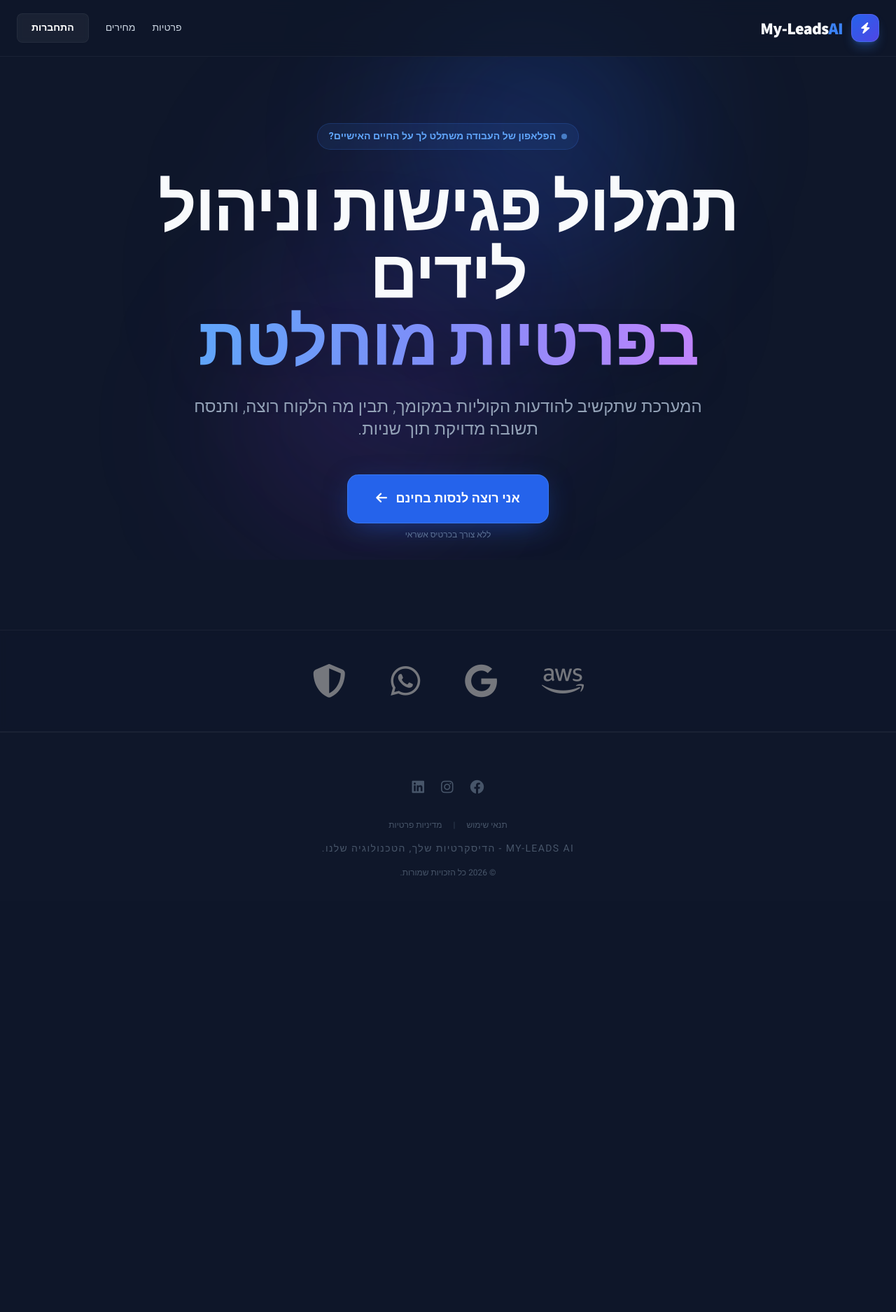
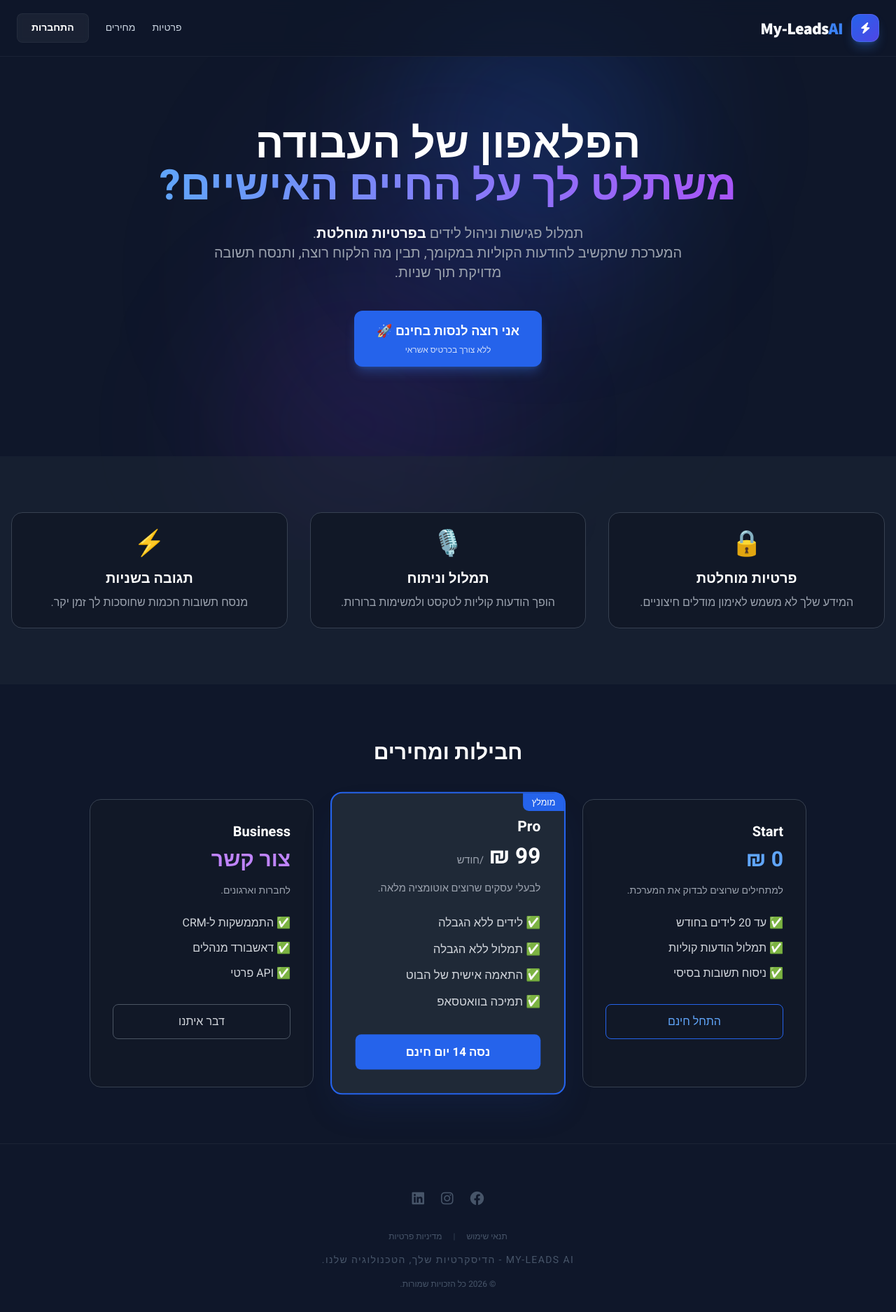
Before and after one commit to shay-mordechai/leadflow-ai, a Python web app: template src/templates/marketing.html in a window 1280 px wide. Shown: the whole page at 70% size. Before the commit the page ends 1251 px from the top, so only its background shows below. Run offline with Jinja, Linux system fonts and the light colour scheme; the template is opened without the code that fills it, so the values that code supplies are empty; some libraries are stand-ins or nearby versions.

Commit message:
Fix: Updated Worker imports and restored Marketing page content

```diff
--- a/src/templates/marketing.html
+++ b/src/templates/marketing.html
@@ -1,38 +1,97 @@
 {% extends "base.html" %}
 
 {% block content %}
-    <header class="relative pt-10 pb-20 md:pt-20 md:pb-32 container mx-auto px-6 text-center max-w-5xl">
-        <div class="inline-flex items-center gap-2 px-4 py-2 rounded-full bg-blue-500/10 border border-blue-500/20 text-blue-400 text-sm font-bold mb-8 animate-fade-in-up">
-            <span class="w-2 h-2 rounded-full bg-blue-400 animate-pulse"></span>
-            הפלאפון של העבודה משתלט לך על החיים האישיים?
-        </div>
+<section class="relative pt-20 pb-32 overflow-hidden">
+    <div class="container mx-auto px-4 text-center relative z-10">
 
-        <h1 class="text-5xl md:text-7xl lg:text-8xl font-black font-display leading-[1.1] mb-8 tracking-tight">
-            תמלול פגישות וניהול לידים<br/>
-            <span class="text-transparent bg-clip-text bg-gradient-to-r from-blue-400 via-indigo-400 to-purple-400 drop-shadow-2xl">בפרטיות מוחלטת</span>
+        <h1 class="text-4xl md:text-6xl font-bold mb-6 leading-tight">
+            <span class="text-white">הפלאפון של העבודה</span>
+            <br />
+            <span class="text-transparent bg-clip-text bg-gradient-to-r from-blue-400 to-purple-500">
+                משתלט לך על החיים האישיים?
+            </span>
         </h1>
 
-        <p class="text-lg md:text-2xl text-slate-400 mb-12 max-w-3xl mx-auto leading-relaxed font-light">
+        <p class="text-xl text-gray-400 mb-10 max-w-2xl mx-auto">
+            תמלול פגישות וניהול לידים <span class="text-white font-bold">בפרטיות מוחלטת</span>.
+            <br>
             המערכת שתקשיב להודעות הקוליות במקומך, תבין מה הלקוח רוצה, ותנסח תשובה מדויקת תוך שניות.
         </p>
 
-        <div class="flex flex-col md:flex-row gap-5 justify-center items-center">
-            <div class="flex flex-col items-center w-full md:w-auto group">
-                <a href="/register" class="btn-shimmer animate-shimmer w-full md:w-auto relative px-10 py-5 rounded-2xl font-bold text-lg text-white shadow-[0_10px_40px_-10px_rgba(37,99,235,0.5)] hover:shadow-[0_20px_60px_-15px_rgba(37,99,235,0.6)] hover:-translate-y-1 transition-all duration-300 border border-blue-400/30">
-                    אני רוצה לנסות בחינם
-                    <i class="fas fa-arrow-left mr-2 transition-transform group-hover:-translate-x-1"></i>
-                </a>
-                <span class="text-xs text-slate-500 mt-2">ללא צורך בכרטיס אשראי</span>
+        <div class="flex justify-center gap-4">
+            <a href="/register" class="px-8 py-4 bg-blue-600 hover:bg-blue-700 text-white rounded-xl font-bold text-lg transition-all shadow-lg shadow-blue-500/30">
+                אני רוצה לנסות בחינם 🚀
+                <span class="block text-xs font-normal opacity-80 mt-1">ללא צורך בכרטיס אשראי</span>
+            </a>
+        </div>
+    </div>
+</section>
+
+<section class="py-20 bg-gray-800/50">
+    <div class="container mx-auto px-4">
+        <div class="grid md:grid-cols-3 gap-8 text-center">
+            <div class="p-6 bg-gray-900 rounded-2xl border border-gray-700">
+                <div class="text-4xl mb-4">🔒</div>
+                <h3 class="text-xl font-bold text-white mb-2">פרטיות מוחלטת</h3>
+                <p class="text-gray-400">המידע שלך לא משמש לאימון מודלים חיצוניים.</p>
+            </div>
+            <div class="p-6 bg-gray-900 rounded-2xl border border-gray-700">
+                <div class="text-4xl mb-4">🎙️</div>
+                <h3 class="text-xl font-bold text-white mb-2">תמלול וניתוח</h3>
+                <p class="text-gray-400">הופך הודעות קוליות לטקסט ולמשימות ברורות.</p>
+            </div>
+            <div class="p-6 bg-gray-900 rounded-2xl border border-gray-700">
+                <div class="text-4xl mb-4">⚡</div>
+                <h3 class="text-xl font-bold text-white mb-2">תגובה בשניות</h3>
+                <p class="text-gray-400">מנסח תשובות חכמות שחוסכות לך זמן יקר.</p>
             </div>
         </div>
-    </header>
+    </div>
+</section>
 
-    <div class="border-y border-white/5 bg-slate-900/50 backdrop-blur-sm py-12 relative z-10">
-        <div class="flex flex-wrap justify-center items-center gap-8 md:gap-16 grayscale opacity-70 hover:grayscale-0 hover:opacity-100 transition duration-500">
-            <i class="fab fa-aws text-4xl md:text-5xl text-slate-400 hover:text-[#FF9900]"></i>
-            <i class="fab fa-google text-4xl md:text-5xl text-slate-400 hover:text-[#EA4335]"></i>
-            <i class="fab fa-whatsapp text-4xl md:text-5xl text-slate-400 hover:text-[#25D366]"></i>
-            <i class="fas fa-shield-alt text-4xl md:text-5xl text-slate-400 hover:text-blue-500"></i>
+<section id="pricing" class="py-20">
+    <div class="container mx-auto px-4">
+        <h2 class="text-3xl font-bold text-center text-white mb-12">חבילות ומחירים</h2>
+
+        <div class="grid md:grid-cols-3 gap-8 max-w-5xl mx-auto">
+            <div class="bg-gray-900 border border-gray-700 rounded-2xl p-8 hover:border-blue-500 transition-colors">
+                <h3 class="text-xl font-bold text-white mb-2">Start</h3>
+                <div class="text-3xl font-bold text-blue-400 mb-4">0 ₪</div>
+                <p class="text-gray-400 text-sm mb-6">למתחילים שרוצים לבדוק את המערכת.</p>
+                <ul class="space-y-3 text-gray-300 mb-8">
+                    <li>✅ עד 20 לידים בחודש</li>
+                    <li>✅ תמלול הודעות קוליות</li>
+                    <li>✅ ניסוח תשובות בסיסי</li>
+                </ul>
+                <a href="/register" class="block w-full py-3 border border-blue-600 text-blue-400 hover:bg-blue-600 hover:text-white text-center rounded-lg transition-all">התחל חינם</a>
+            </div>
+
+            <div class="bg-gray-800 border-2 border-blue-600 rounded-2xl p-8 relative transform scale-105 shadow-2xl shadow-blue-900/20">
+                <div class="absolute top-0 right-0 bg-blue-600 text-white text-xs px-3 py-1 rounded-bl-lg rounded-tr-lg">מומלץ</div>
+                <h3 class="text-xl font-bold text-white mb-2">Pro</h3>
+                <div class="text-3xl font-bold text-white mb-4">99 ₪ <span class="text-sm font-normal text-gray-400">/חודש</span></div>
+                <p class="text-gray-400 text-sm mb-6">לבעלי עסקים שרוצים אוטומציה מלאה.</p>
+                <ul class="space-y-3 text-gray-300 mb-8">
+                    <li>✅ לידים ללא הגבלה</li>
+                    <li>✅ תמלול ללא הגבלה</li>
+                    <li>✅ התאמה אישית של הבוט</li>
+                    <li>✅ תמיכה בוואטסאפ</li>
+                </ul>
+                <a href="/register" class="block w-full py-3 bg-blue-600 text-white hover:bg-blue-700 text-center rounded-lg transition-all font-bold">נסה 14 יום חינם</a>
+            </div>
+
+            <div class="bg-gray-900 border border-gray-700 rounded-2xl p-8 hover:border-purple-500 transition-colors">
+                <h3 class="text-xl font-bold text-white mb-2">Business</h3>
+                <div class="text-3xl font-bold text-purple-400 mb-4">צור קשר</div>
+                <p class="text-gray-400 text-sm mb-6">לחברות וארגונים.</p>
+                <ul class="space-y-3 text-gray-300 mb-8">
+                    <li>✅ התממשקות ל-CRM</li>
+                    <li>✅ דאשבורד מנהלים</li>
+                    <li>✅ API פרטי</li>
+                </ul>
+                <a href="/contact" class="block w-full py-3 border border-gray-600 text-gray-300 hover:bg-gray-700 text-center rounded-lg transition-all">דבר איתנו</a>
+            </div>
         </div>
     </div>
+</section>
 {% endblock %}
```
Also changed, not shown: src/worker.py (+21 -15 lines).
